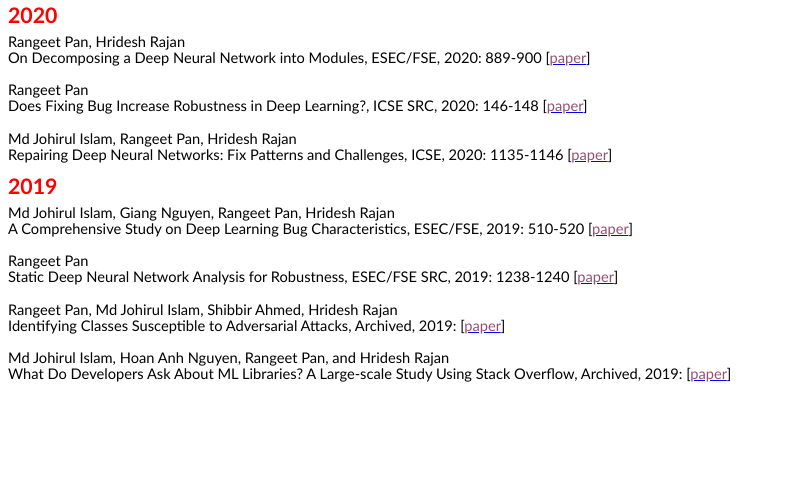
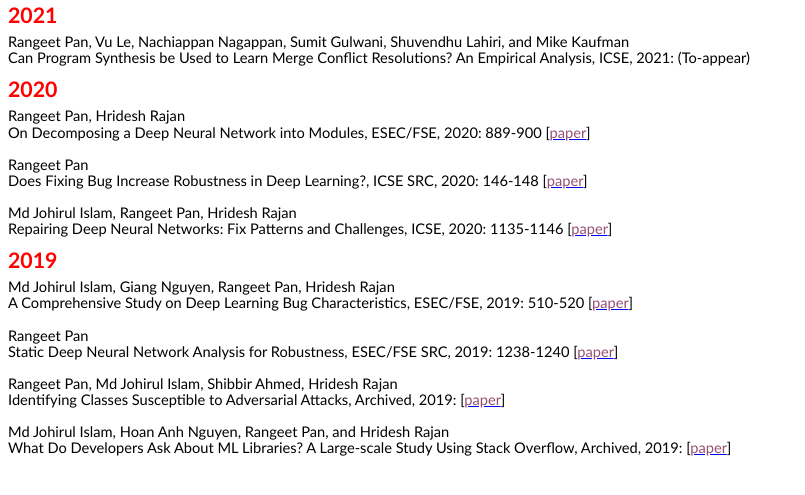
Before and after one commit to rangeetpan/rangeetpan.github.io, a Jekyll site: the page papers.htm, which Jekyll copies as it is, in a window 1280 px wide. Shown: the top 495 px of the page, without its empty margins (0-805 px from the left). Built offline with Jekyll 4.4.1, drawn with Linux system fonts in a browser that asks for light colours.

Commit message:
icse 2021

```diff
--- a/papers.htm
+++ b/papers.htm
@@ -165,6 +165,26 @@
 
 <div class=WordSection1>
 
+  <p class=MsoNormal style='mso-line-height-alt:12.1pt'><b><span
+  style='font-size:16.0pt;mso-ascii-font-family:Calibri;mso-fareast-font-family:
+  "Times New Roman";mso-hansi-font-family:Calibri;mso-bidi-font-family:Calibri;
+  color:red'>2021</span></b><span style='mso-ascii-font-family:Calibri;
+  mso-fareast-font-family:"Times New Roman";mso-hansi-font-family:Calibri;
+  mso-bidi-font-family:Calibri;color:black'><o:p></o:p></span></p>
+
+  <p class=MsoNormal style='margin-bottom:0in;margin-bottom:.0001pt;line-height:
+  12.1pt'><span style='mso-ascii-font-family:Calibri;mso-fareast-font-family:
+  "Times New Roman";mso-hansi-font-family:Calibri;mso-bidi-font-family:Calibri;
+  color:black'>Rangeet Pan, Vu Le, Nachiappan Nagappan, Sumit Gulwani, Shuvendhu Lahiri, and Mike Kaufman</span> <span style='mso-ascii-font-family:
+  Calibri;mso-fareast-font-family:"Times New Roman";mso-hansi-font-family:Calibri;
+  mso-bidi-font-family:Calibri;color:black'></span></p>
+
+  <p class=MsoNormal style='margin-bottom:0in;margin-bottom:.0001pt;line-height:
+  12.1pt'><span style='mso-ascii-font-family:Calibri;mso-fareast-font-family:
+  "Times New Roman";mso-hansi-font-family:Calibri;mso-bidi-font-family:Calibri;
+  color:black'>Can Program Synthesis be Used to Learn Merge Conflict Resolutions? An Empirical Analysis,
+  ICSE, 2021: (To-appear)<o:p></o:p></span></p><o:p></o:p></span></p>
+
 <p class=MsoNormal style='mso-line-height-alt:12.1pt'><b><span
 style='font-size:16.0pt;mso-ascii-font-family:Calibri;mso-fareast-font-family:
 "Times New Roman";mso-hansi-font-family:Calibri;mso-bidi-font-family:Calibri;
```
Also changed, not shown: index.md (+3 -0 lines), 1 other file.
